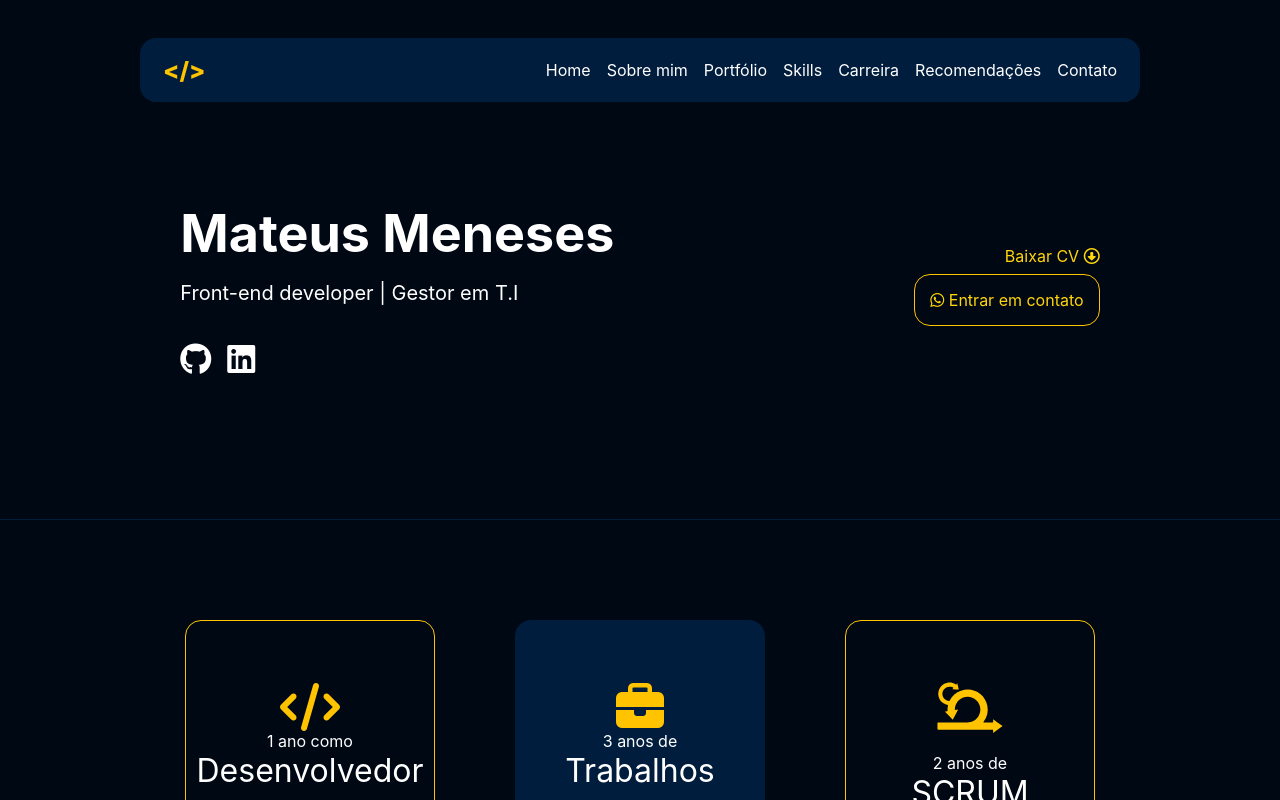
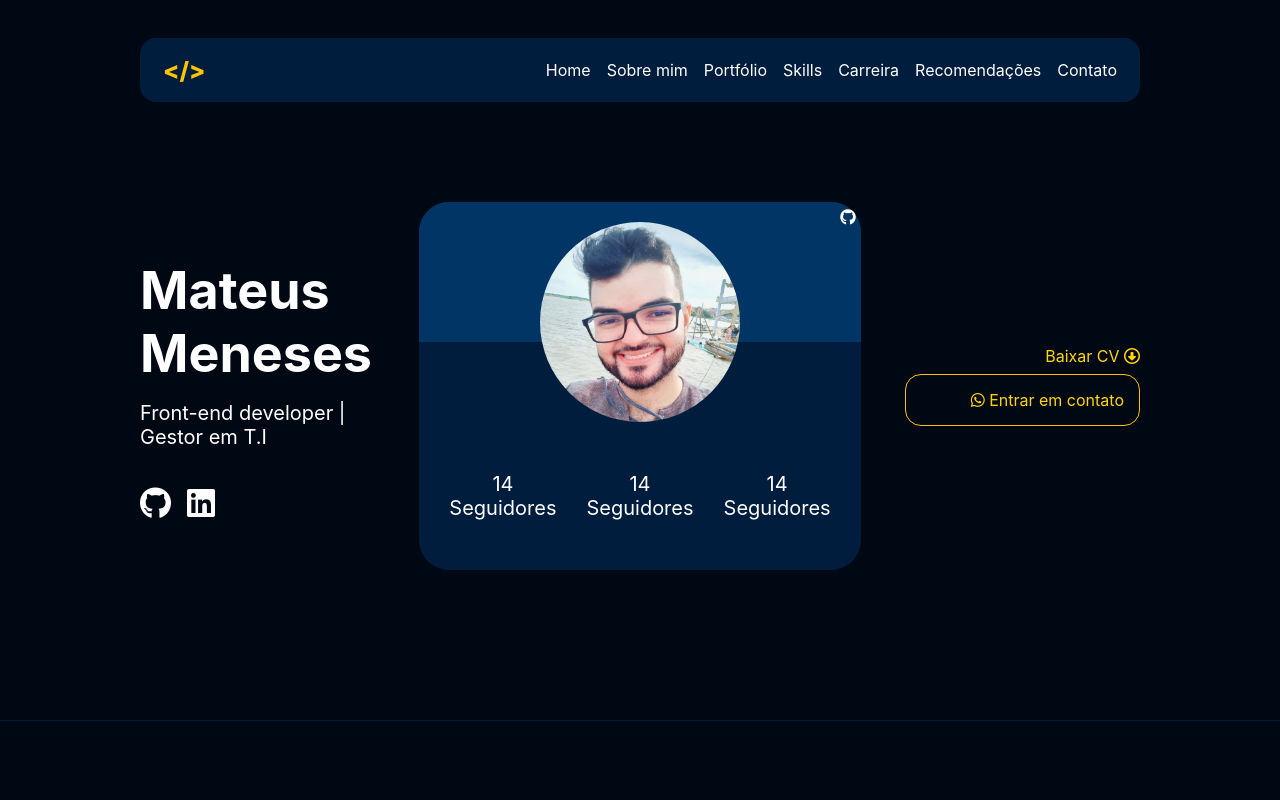
Before and after one commit to mateusmenesesDev/portfolio, a React (Create React App) app: page / in a window 1280 px wide. Shown: the top 800 px of the page. Built offline with nearby package versions, Linux system fonts and the light colour scheme; no server answers; the HTML template or start-up script is replaced by a standard one.

Commit message:
Adicionando componente Card

```diff
--- a/src/components/About/About.module.css
+++ b/src/components/About/About.module.css
@@ -1,10 +1,9 @@
 .about {
-    display: flex;
-    justify-content: center;
+    display: grid;
+    grid-template-columns: 1fr 2fr 1fr;
+    gap: 30px;
     align-items: center;
     padding: 0 140px;
-    justify-content: center;
-    gap: 300px;
     margin-bottom: 150px;
 }
 
@@ -35,7 +34,6 @@
     border: 1px solid #FFC300;
     padding: 15px;
     border-radius: 16px;
-
 }
 
 .about-links a {
--- a/src/components/About/Card/Card.module.css
+++ b/src/components/About/Card/Card.module.css
@@ -0,0 +1,44 @@
+.card{
+    margin: auto;
+    background-color: #001D3D;
+    border-radius: 30px;
+    padding-bottom: 50px;
+}
+
+.card-header{
+    border-top-left-radius: 30px;
+    border-top-right-radius: 30px;
+    display: flex;
+    justify-content: flex-end;
+    background-color: #003566;
+    height: 140px;
+}
+
+.card-header a{
+    margin-top: 5px;
+    margin-right: 5px;
+}
+
+.card-photo {
+    max-width: 200px;
+    display: flex;
+    margin: 0 auto;
+    margin-top: -120px;
+    margin-bottom: 50px;
+}
+
+.card-photo img{
+    max-width: 100%;
+    border-radius: 50%;
+}
+
+.card-info {
+    padding: 0 30px;
+    display: flex;
+    gap: 30px;
+    justify-content: space-around;
+}
+
+.card-info--content {
+    text-align: center;
+}
--- a/src/components/About/Card/index.tsx
+++ b/src/components/About/Card/index.tsx
@@ -1,7 +1,30 @@
+import style from './Card.module.css'
+
 export function Card() {
     return (
-        <div>
-            teste
+        <div className={style.card}>
+            <div className={style['card-header']}>
+                <a href="https://github.com/mateusmenesesDev" target='_blank'>
+                    <i className="fa-brands fa-github 2x"></i>
+                </a>
+            </div>
+            <div className={style['card-photo']}>
+                <img src="/assets/image/perfil2.jpg" alt="Foto de Perfil" />
+            </div>
+            <div className={style['card-info']}>
+                <div className={style['card-info--content']}>
+                    <p>14</p>
+                    <p>Seguidores</p>
+                </div>
+                <div className={style['card-info--content']}>
+                    <p>14</p>
+                    <p>Seguidores</p>
+                </div>
+                <div className={style['card-info--content']}>
+                    <p>14</p>
+                    <p>Seguidores</p>
+                </div>
+            </div>
         </div>
     )
 }
--- a/src/components/About/index.tsx
+++ b/src/components/About/index.tsx
@@ -1,5 +1,6 @@
 import style from './About.module.css'
 import { AboutMe } from './AboutMe'
+import { Card } from './Card'
 import { Experience } from './Experience'
 
 export function About(){
@@ -19,12 +20,12 @@ export function About(){
                         </a>
                     </div>
                 </div>
+                <Card/>
                 <div className={style['about-links']}>
                     <a href="">Baixar CV <i className="fa-regular fa-circle-down"></i></a>
                     <a href="" className={style['about-links--contact']}><i className="fa-brands fa-whatsapp"></i> Entrar em contato</a>
                 </div>
             </section>
-            <div className="github-card" data-user="mateusmenesesDev"></div>
             <Experience/>
             <AboutMe/>
         </div>
```
Also changed, not shown: public/assets/image/perfil2.jpg (added).
